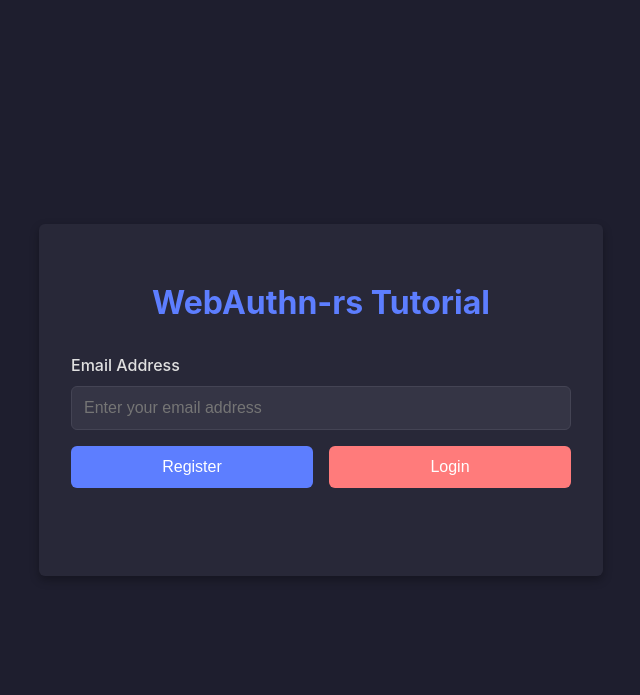
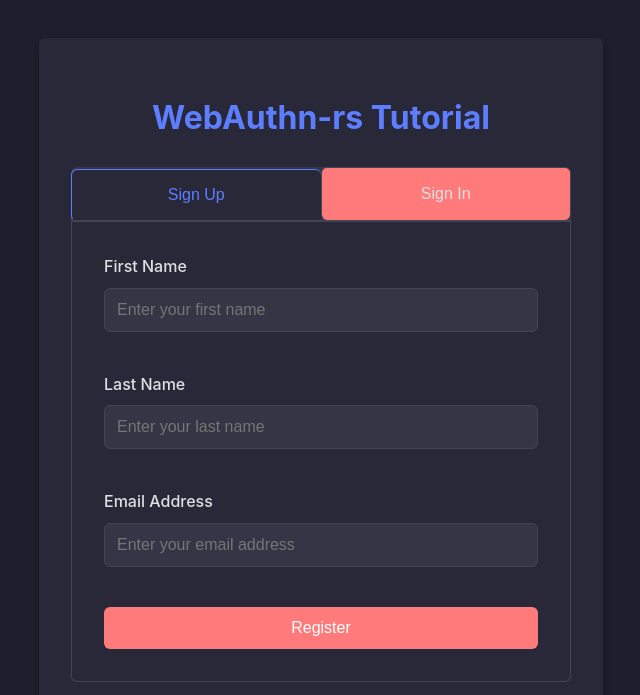
Before and after one commit to b-palaniappan/axum-sqlx, a plain HTML site: page assets/index.html in a window 1280 px wide. Both pictures are taken after a click on the button "Register". Shown: the whole page, without its empty margins (319-959 px from the left). Drawn offline with Linux system fonts and the light colour scheme.

Commit message:
added changes

```diff
--- a/assets/index.html
+++ b/assets/index.html
@@ -35,7 +35,7 @@
     .container {
       width: 100%;
       max-width: 500px;
-          padding: 2rem;
+      padding: 2rem 2rem 0 2rem;
       background-color: var(--card-bg-color);
       border-radius: var(--border-radius);
       box-shadow: 0 4px 10px rgba(0, 0, 0, 0.3);
@@ -107,24 +107,64 @@
     #flash_message {
       padding: 1rem;
       border-radius: var(--border-radius);
-          margin-top: 1rem;
+      margin: 1rem 2rem 2rem 2rem;
       text-align: center;
       font-weight: 500;
     }
 
-      .success {
-          background-color: #264c36;
-          color: #7ce0a3;
+    .tabs {
+      display: flex;
+      margin-bottom: 0;
+      border-bottom: 2px solid var(--input-border-color);
+      background-color: var(--input-bg-color);
+      border-radius: var(--border-radius) var(--border-radius) 0 0;
+      overflow: hidden;
     }
 
-      .info {
-          background-color: #26405e;
-          color: #90ceff;
+    .tab {
+      flex: 1;
+      padding: 1rem 1.5rem;
+      text-align: center;
+      cursor: pointer;
+      background-color: var(--input-bg-color);
+      border: 1px solid var(--input-border-color);
+      color: var(--text-color);
+      font-size: 1rem;
+      font-weight: 500;
+      transition: all 0.3s ease;
+      border-bottom: none;
+      position: relative;
     }
 
-      .error {
-          background-color: #4c2626;
-          color: #ff9e9e;
+    .tab:first-child {
+      border-right: none;
+    }
+
+    .tab.active {
+      color: var(--primary-color);
+      background-color: var(--card-bg-color);
+      border-color: var(--primary-color);
+      border-bottom: 2px solid var(--card-bg-color);
+      transform: translateY(2px);
+      z-index: 1;
+    }
+
+    .tab:hover:not(.active) {
+      background-color: rgba(93, 126, 255, 0.1);
+      color: var(--primary-color);
+    }
+
+    .form-container {
+      display: none;
+      padding: 2rem;
+      border: 1px solid var(--input-border-color);
+      border-top: none;
+      border-radius: 0 0 var(--border-radius) var(--border-radius);
+      background-color: var(--card-bg-color);
+    }
+
+    .form-container.active {
+      display: block;
     }
   </style>
 </head>
@@ -132,12 +172,39 @@
 <div class="container">
   <h1>WebAuthn-rs Tutorial</h1>
 
+  <div class="tabs">
+    <button class="tab active" onclick="showTab('signup', this)">Sign Up</button>
+    <button class="tab" onclick="showTab('signin', this)">Sign In</button>
+  </div>
+
+  <div id="signup" class="form-container active">
     <div class="form-group">
-    <label for="username">Email Address</label>
-    <input type="email" id="username" placeholder="Enter your email address" autocomplete="username">
+      <label for="firstName">First Name</label>
+      <input type="text" id="firstName" placeholder="Enter your first name" autocomplete="given-name">
+    </div>
+
+    <div class="form-group">
+      <label for="lastName">Last Name</label>
+      <input type="text" id="lastName" placeholder="Enter your last name" autocomplete="family-name">
+    </div>
+
+    <div class="form-group">
+      <label for="signupEmail">Email Address</label>
+      <input type="email" id="signupEmail" placeholder="Enter your email address" autocomplete="username">
+    </div>
 
     <div class="button-group">
       <button onclick="register()">Register</button>
+    </div>
+  </div>
+
+  <div id="signin" class="form-container">
+    <div class="form-group">
+      <label for="signinEmail">Email Address</label>
+      <input type="email" id="signinEmail" placeholder="Enter your email address" autocomplete="username">
+    </div>
+
+    <div class="button-group">
       <button onclick="login()">Login</button>
     </div>
   </div>
--- a/assets/js/app.js
+++ b/assets/js/app.js
@@ -1,8 +1,25 @@
+function showTab(tabName, element) {
+  // Remove active class from all tabs and form containers
+  document.querySelectorAll('.tab').forEach(tab => tab.classList.remove('active'));
+  document.querySelectorAll('.form-container').forEach(container => container.classList.remove('active'));
+
+  // Add active class to clicked tab and corresponding form container
+  element.classList.add('active');
+  document.getElementById(tabName).classList.add('active');
+
+  // Clear and hide flash messages when switching tabs
+  const flashMessage = document.getElementById('flash_message');
+  flashMessage.innerHTML = '';
+  flashMessage.className = '';
+  flashMessage.style.display = 'none';
+}
 
 function register() {
-  let username = document.getElementById('username').value;
-  if (username === "") {
-    alert("Please enter a username");
+  let firstName = document.getElementById('firstName').value;
+  let lastName = document.getElementById('lastName').value;
+  let username = document.getElementById('signupEmail').value;
+  if (firstName === "" || lastName === "" || username === "") {
+    alert("Please fill in all fields");
     return;
   }
 
@@ -13,6 +30,8 @@ function register() {
     },
     body: JSON.stringify({
       email: username,
+      firstName: firstName,
+      lastName: lastName,
       type: "passkey",
     })
   })
@@ -52,16 +71,18 @@ function register() {
           if (response.ok) {
             flash_message.innerHTML = "Successfully registered!";
             flash_message.className = "info";
+            flash_message.style.display = 'block';
           } else {
             flash_message.innerHTML = "Error whilst registering!";
             flash_message.className = "error";
+            flash_message.style.display = 'block';
           }
         });
     })
 }
 
 function login() {
-  let username = document.getElementById('username').value;
+  let username = document.getElementById('signinEmail').value;
   if (username === "") {
     alert("Please enter a username");
     return;
@@ -114,9 +135,11 @@ function login() {
           if (response.ok) {
             flash_message.innerHTML = "Successfully logged in!";
             flash_message.className = "info";
+            flash_message.style.display = 'block';
           } else {
             flash_message.innerHTML = "Error whilst logging in!";
             flash_message.className = "error";
+            flash_message.style.display = 'block';
           }
         });
     });
```
Also changed, not shown: 6 other files. Lines whose indentation alone changed are shown as unchanged.
